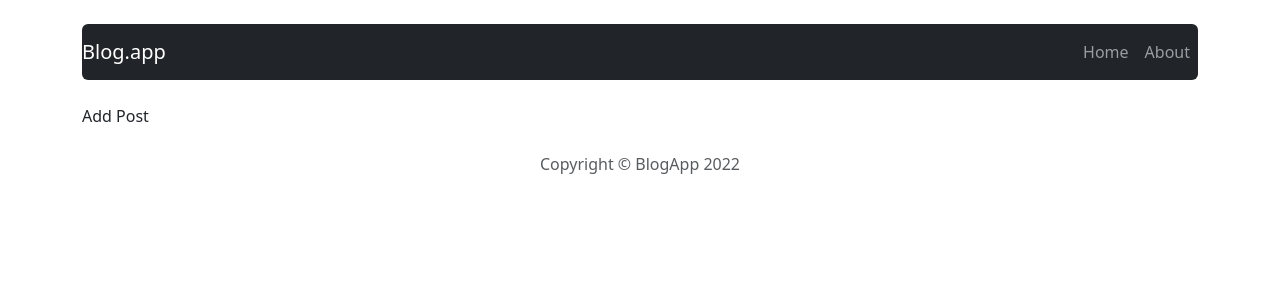
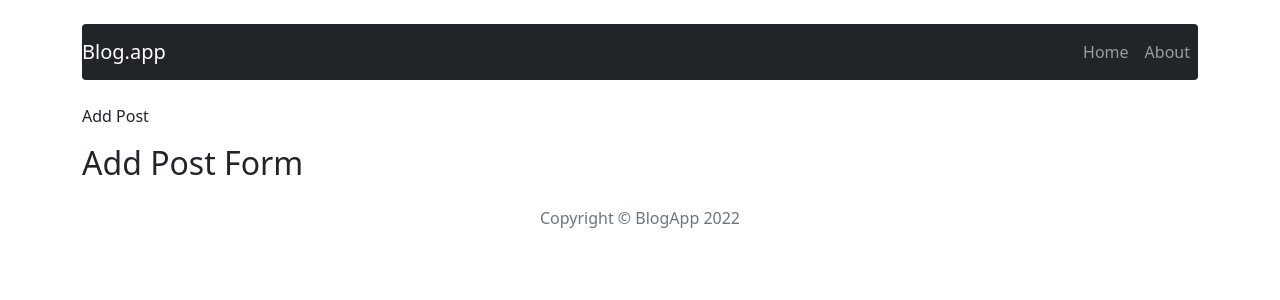
Before and after one commit to SewerynNurczyk/React-Blog, a React (Create React App) app: page /post/add in a window 1280 px wide. Shown: the top 300 px of the page. Built offline with nearby package versions, Linux system fonts and the light colour scheme.

Commit message:
Fix package.jscon

```diff
--- /dev/null
+++ b/src/components/features/AddPostForm.js
@@ -0,0 +1,11 @@
+
+const AddPostForm = () => {
+   return (
+
+<div>
+    <h2>Add Post Form</h2>
+</div>
+    );
+  };
+
+  export default AddPostForm;
--- a/src/components/pages/AddPost.js
+++ b/src/components/pages/AddPost.js
@@ -1,7 +1,10 @@
+import AddPostForm from "../features/AddPostForm";
+
 const AddPost = () => {
     return (
         <div>
             <p>Add Post</p>
+            <AddPostForm />
         </div>
     );
 };
--- a/src/components/pages/Posts.js
+++ b/src/components/pages/Posts.js
@@ -2,6 +2,7 @@ import { useSelector } from "react-redux";
 import { getAllPosts } from "../../redux/postsRedux";
 import Post from "../features/Post";
 import { Row } from "react-bootstrap";
+
 const Posts = props => {
 
     const posts = useSelector(getAllPosts);
```
Also changed, not shown: package.json (+10 -1 lines), 1 other file (tests, documents, lock files or other folders).
